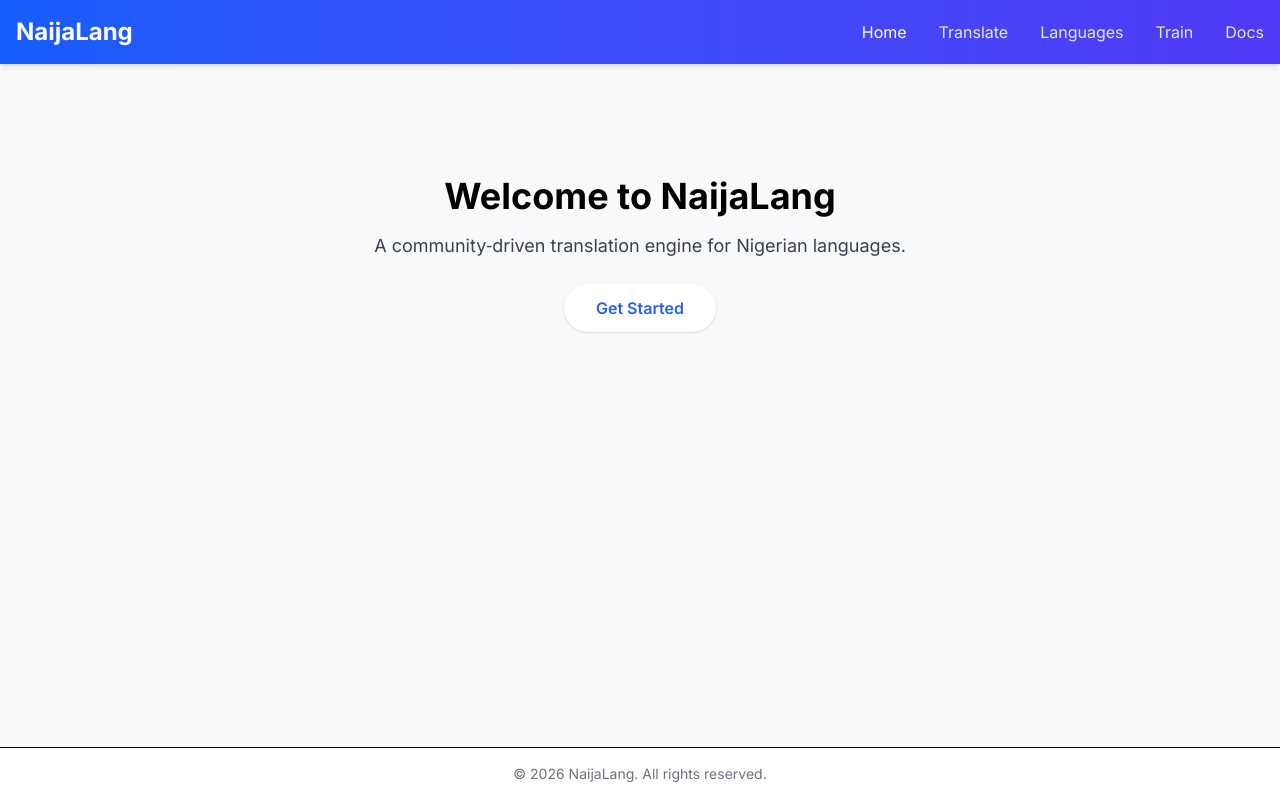
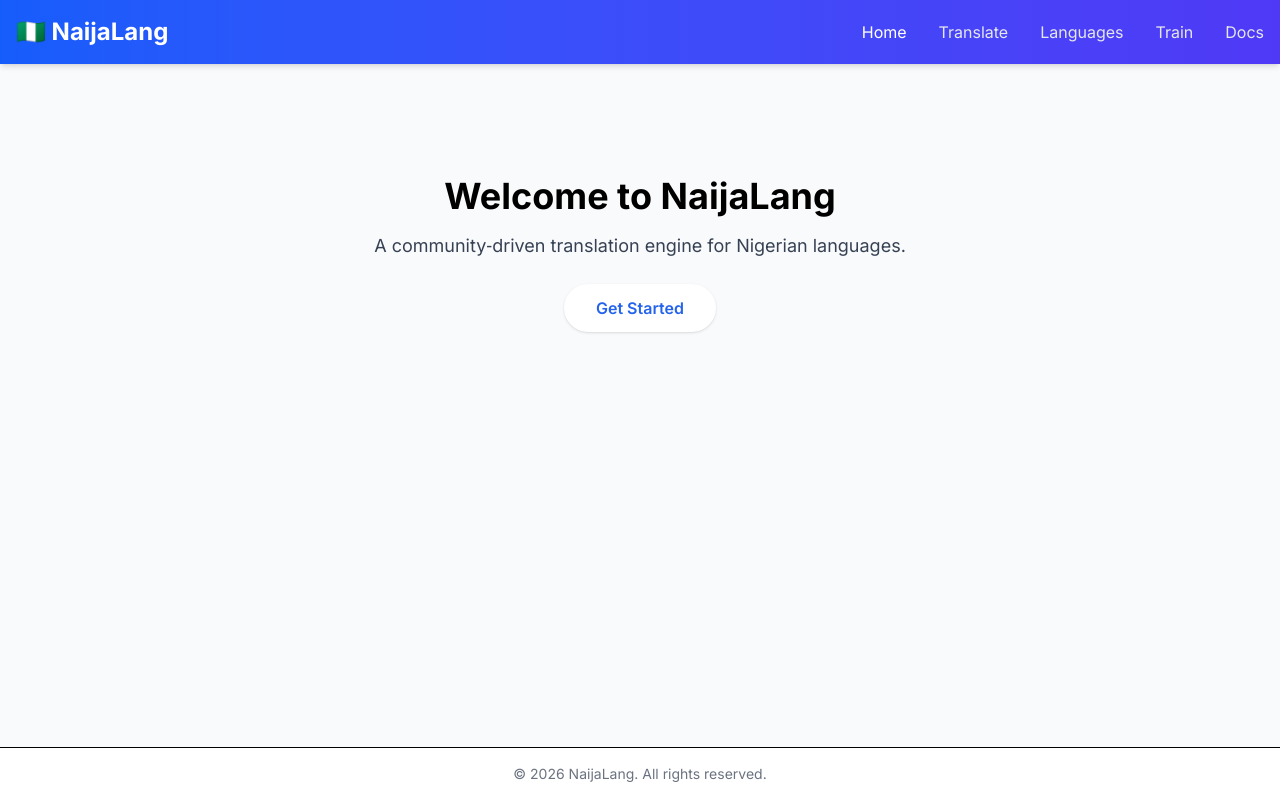
Before and after one commit to CodePapi/NaijaLang, a React (Vite) app in the folder frontend/: page / in a window 1280 px wide. Built offline with nearby package versions, Linux system fonts and the light colour scheme; no server answers.

Commit message:
kleinen kundenanderungen

```diff
--- a/frontend/index.html
+++ b/frontend/index.html
@@ -4,7 +4,7 @@
     <meta charset="UTF-8" />
     <link rel="icon" type="image/svg+xml" href="/vite.svg" />
     <meta name="viewport" content="width=device-width, initial-scale=1.0" />
-    <title>NaijaLang</title>
+    <title>NaijaLang 🇳🇬</title>
     <meta name="description" content="A toolkit for translating and training models on Nigerian languages." />
   </head>
   <body>
--- a/frontend/src/components/Layout.tsx
+++ b/frontend/src/components/Layout.tsx
@@ -12,7 +12,7 @@ export default function Layout({ children }: LayoutProps) {
     <div className="flex flex-col min-h-screen bg-gray-50">
       <header className="fixed top-0 inset-x-0 z-20 bg-gradient-to-r from-blue-600 to-indigo-600 shadow-md">
         <div className="flex justify-between items-center px-4 py-4">
-          <span className="text-2xl font-bold text-white">NaijaLang</span>
+          <span className="text-2xl font-bold text-white">🇳🇬 NaijaLang</span>
 
           {/* desktop nav only */}
           <nav className="hidden md:flex flex-wrap justify-end space-x-8">
```
